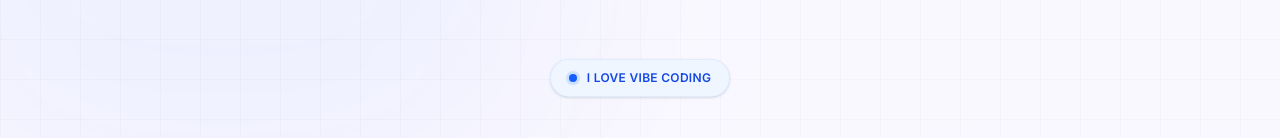
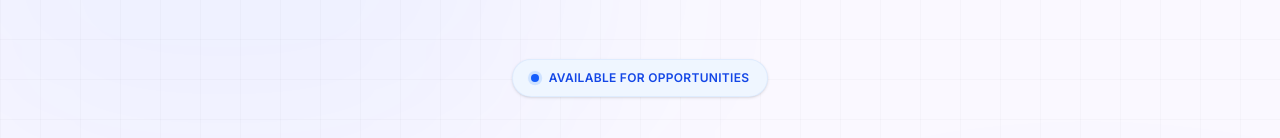
Before and after one commit to ahmadnurz/ahmad-nur, a React (Vite) app: page / in a window 1280 px wide. Shown: the part 161-299 px from the top of the page. Built offline with nearby package versions, Linux system fonts and the light colour scheme; no server answers.

Commit message:
Update teks di bagian Hero

```diff
--- a/src/components/Hero.tsx
+++ b/src/components/Hero.tsx
@@ -70,7 +70,7 @@ export default function Hero() {
             <span className="relative inline-flex rounded-full h-2 w-2 bg-blue-600 dark:bg-blue-400"></span>
           </span>
           <span className="font-sans font-semibold text-xs tracking-wide uppercase">
-            I love vibe coding
+            Available for opportunities
           </span>
         </motion.div>
 
```
